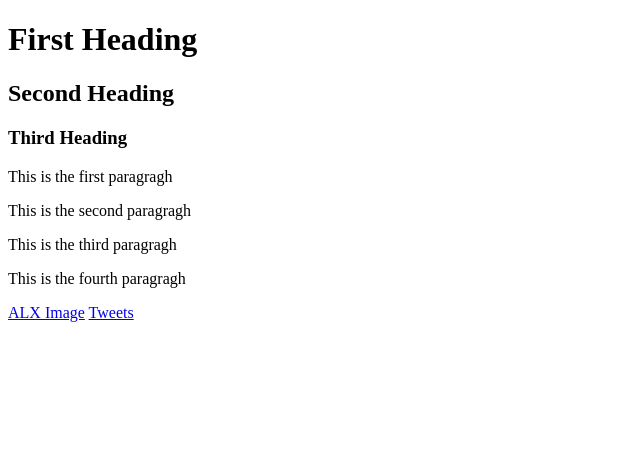
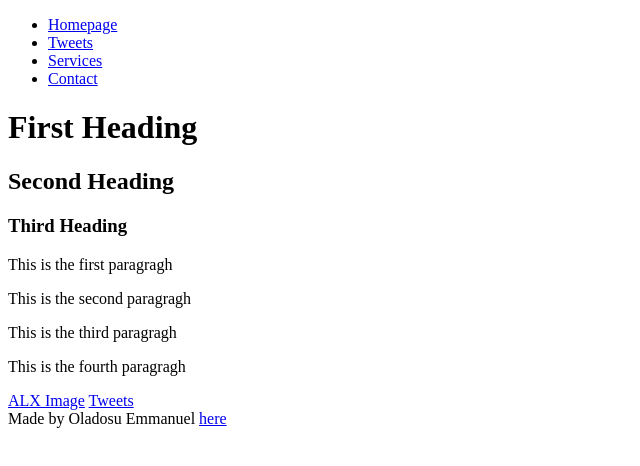
Before and after one commit to mojet66/-My_First_Portfolio, a plain HTML site: page html_basic/index.html in a window 1280 px wide. Shown: the whole page, without its empty margins (0-640 px from the left). Drawn offline with Linux system fonts and the light colour scheme.

Commit message:
made corrections

```diff
--- a/html_basic/index.html
+++ b/html_basic/index.html
@@ -6,6 +6,18 @@
     <title>Document</title>
   </head>
   <body>
+    <header>
+      <nav>
+        <ul>
+          <li><a href="index.html">Homepage</a></li>
+          <li><a href="tweets.html">Tweets</a></li>
+          <li><a href="#">Services</a></li>
+          <li><a href="#">Contact</a></li>
+        </ul>
+      </nav>
+    </header>
+
+    <main>
       <h1>First Heading</h1>
       <h2>Second Heading</h2>
       <h3>Third Heading</h3>
@@ -15,5 +27,16 @@
       <p>This is the fourth paragragh</p>
       <a href="https://i.ibb.co/gTDZZT8/ALX-Logo-07.png ">ALX Image</a>
       <a href="tweets.html">Tweets</a>
+    </main>
+
+    <footer>
+      Made by Oladosu Emmanuel
+      <a
+        href="https://upload.wikimedia.org/wikipedia/en/7/7e/Grey%27s_Anatomy_21_poster.jpg"
+        target="_blank"
+        rel="noopener noreferrer"
+        >here</a
+      >
+    </footer>
   </body>
 </html>
```
Also changed, not shown: html_basic/tweets.html (+2 -2 lines). Lines whose indentation alone changed are shown as unchanged.
